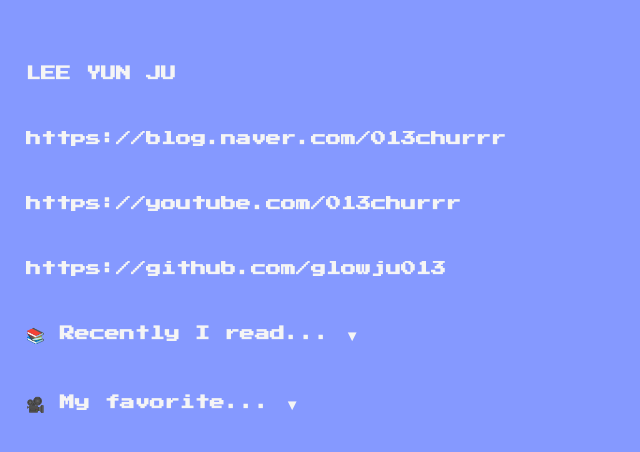
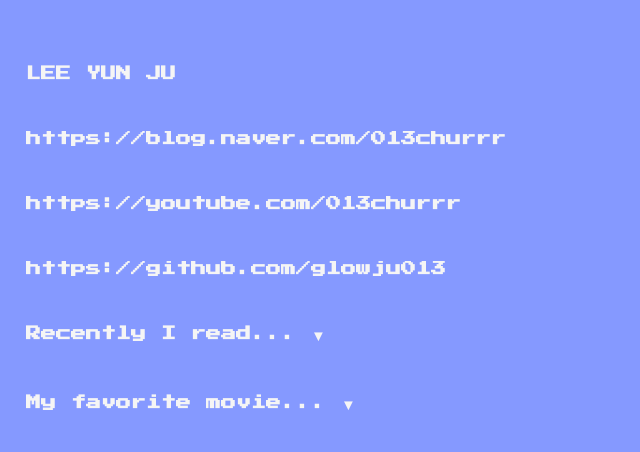
Before and after one commit to glowju013/my-basil, a React (Create React App) app: page /#/ in a window 1280 px wide. Shown: the top 452 px of the page, without its empty margins (0-640 px from the left). Built offline with nearby package versions, Linux system fonts and the light colour scheme.

Commit message:
refactor: delete emoji

```diff
--- a/src/components/HomePage.js
+++ b/src/components/HomePage.js
@@ -175,7 +175,7 @@
           onClick={toggleBookList}
           style={{ cursor: "pointer" }}
         >
-          📚 Recently I read... {showBooks ? "▲" : "▼"}
+          Recently I read... {showBooks ? "▲" : "▼"}
         </h2>
         {showBooks && (
           <ul
@@ -202,7 +202,7 @@
           onClick={toggleMovieList}
           style={{ cursor: "pointer" }}
         >
-          🎥 My favorite... {showMovies ? "▲" : "▼"}
+        My favorite movie... {showMovies ? "▲" : "▼"}
         </h2>
         {showMovies && (
           <ul
```
